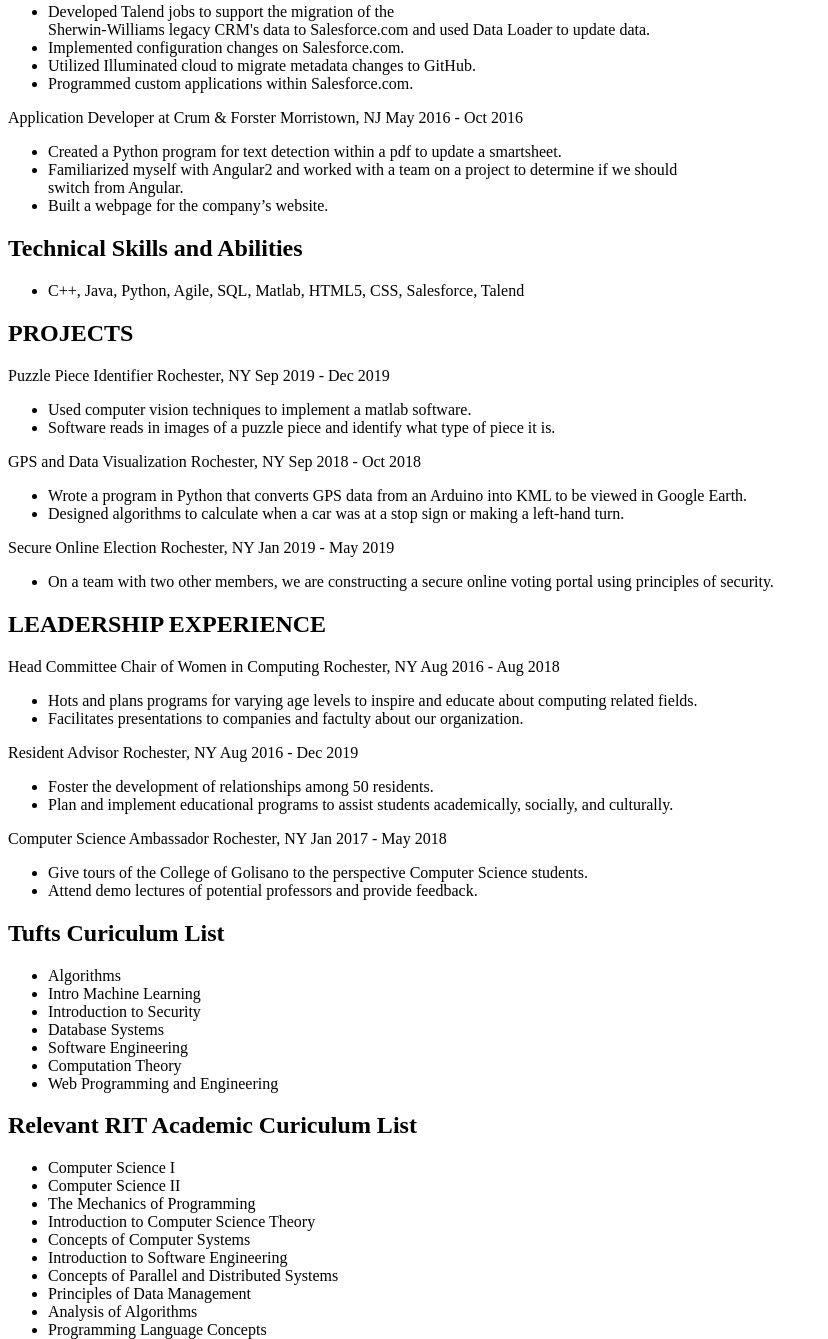
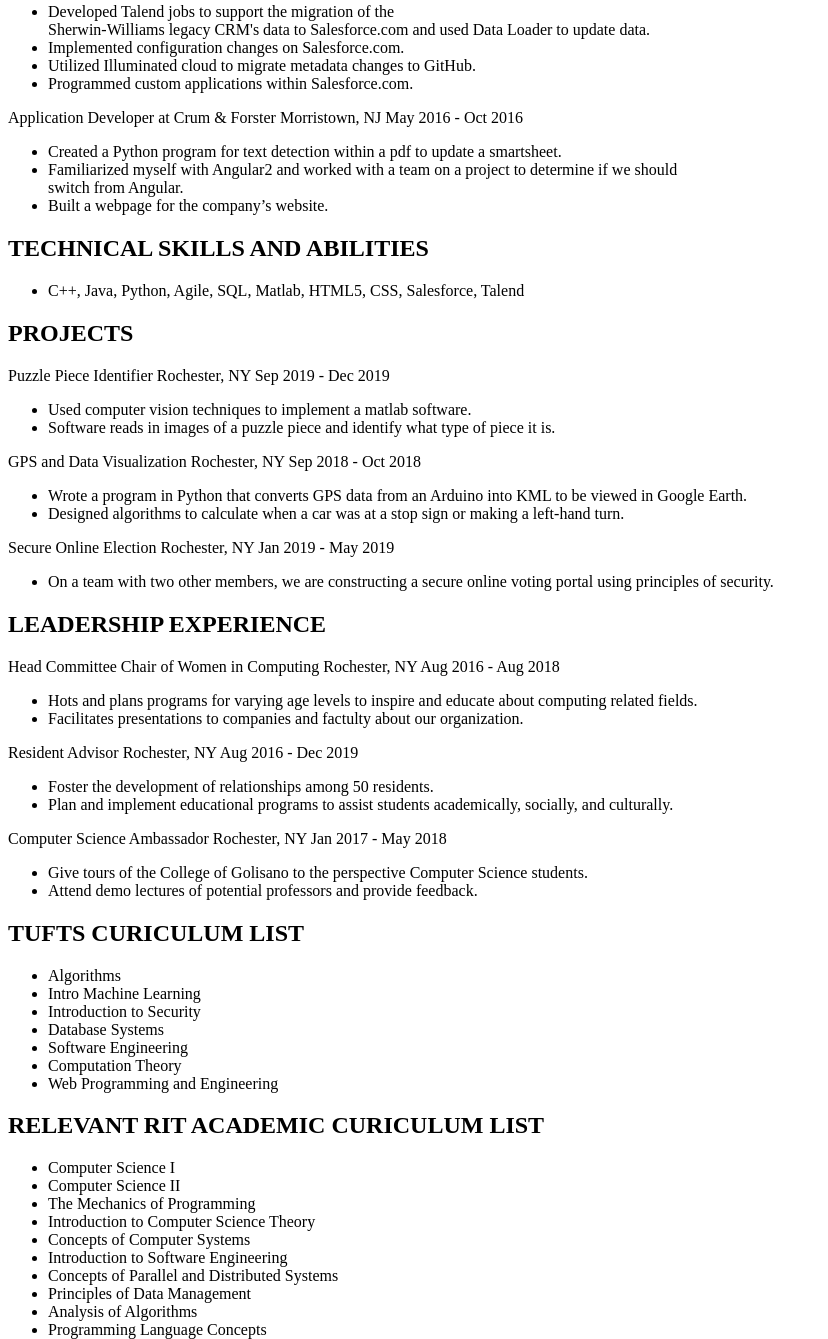
Before and after one commit to sarahfom/sarahfom.github.io, a plain HTML site: page resume.html in a window 1280 px wide. Shown: the part 825-2164 px from the top of the page, without its empty margins (0-828 px from the left). Drawn offline with Linux system fonts and the light colour scheme.

Commit message:
Lab4: Corrected titles in resume to be in caps

```diff
--- a/resume.html
+++ b/resume.html
@@ -94,7 +94,7 @@
 				<li>Built a webpage for the company’s website.</li>
 			</ul>
 		<div>
-		<h2>Technical Skills and Abilities</h2>
+		<h2>TECHNICAL SKILLS AND ABILITIES</h2>
 		<div>
 		<ul>
 			<li>C++, Java, Python, Agile, SQL, Matlab, HTML5, CSS, Salesforce, Talend </li>
@@ -154,7 +154,7 @@
 			<li>Attend demo lectures of potential professors and provide feedback.</li>
 		</ul>
 		<h2>
-			Tufts Curiculum List
+			TUFTS CURICULUM LIST
 		</h2>
 		<ul>
 			<li>Algorithms</li>
@@ -166,7 +166,7 @@
 			<li>Web Programming and Engineering</li>
 		</ul>
 		<h2>
-			Relevant RIT Academic Curiculum List
+			RELEVANT RIT ACADEMIC CURICULUM LIST
 		</h2>
 		<ul>
 			<li>Computer Science I</li>
```
